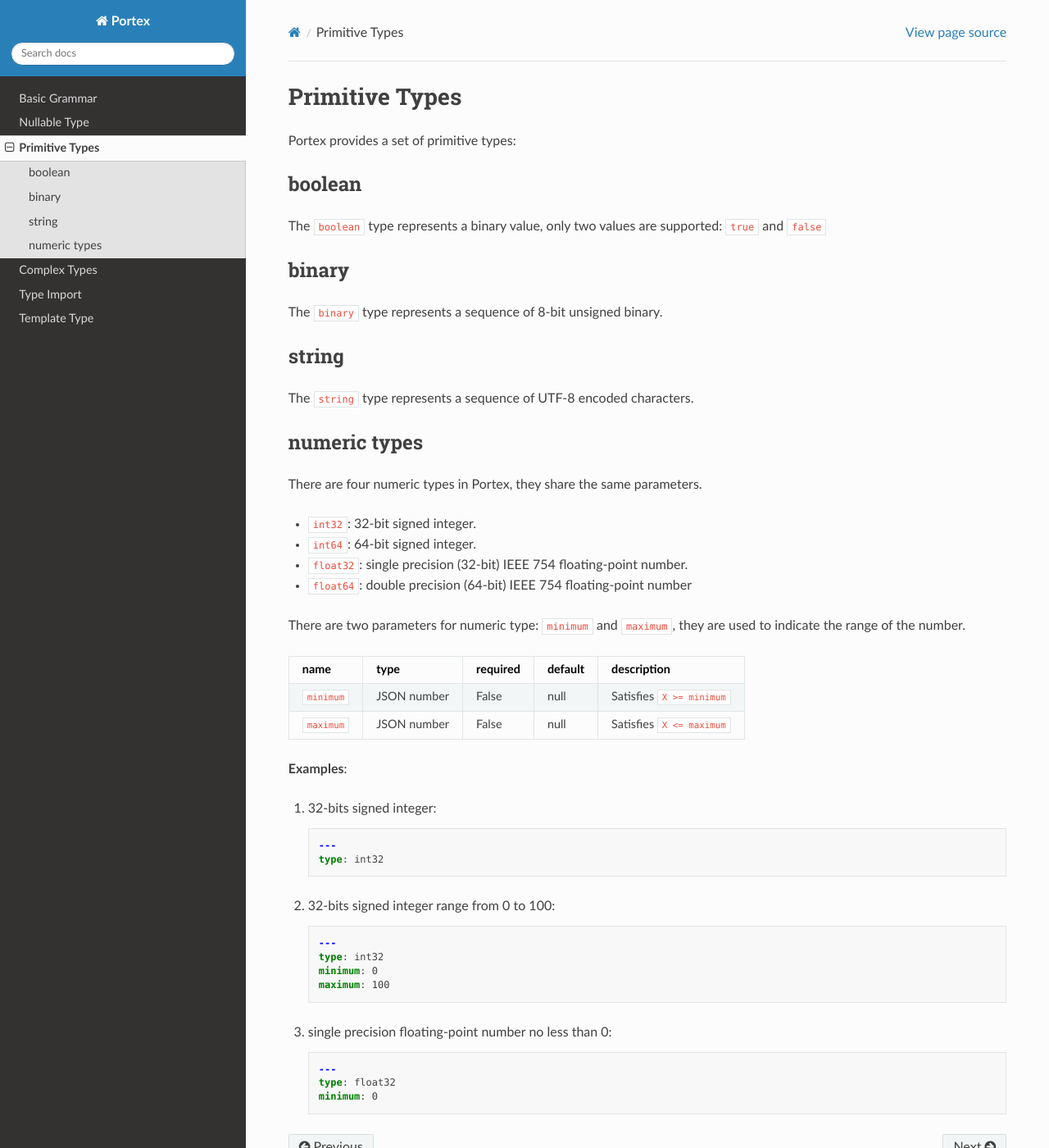
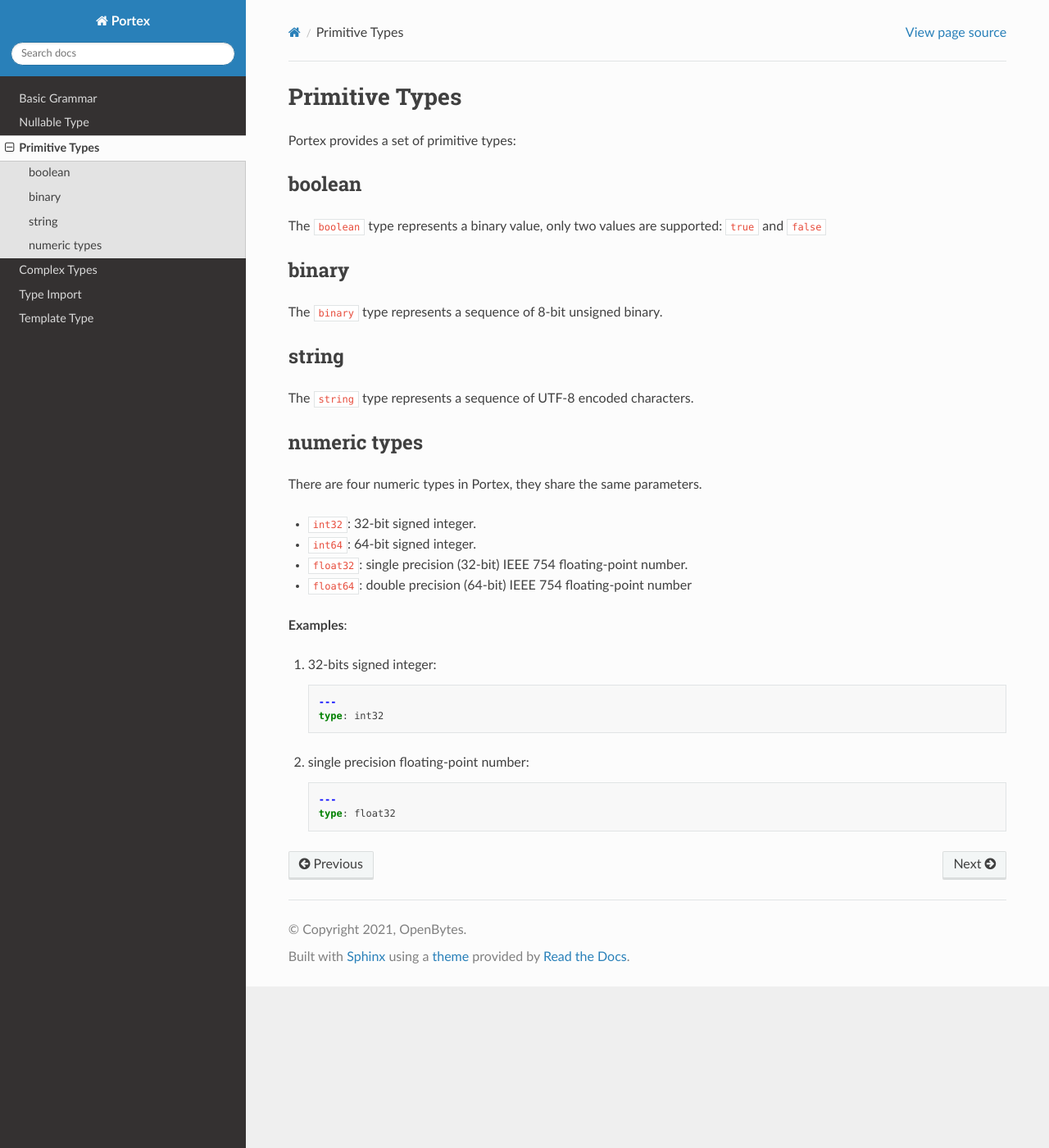
Before and after one commit to Project-OpenBytes/portex, a Sphinx documentation site: the page built from docs/source/schema/primitive_types.rst, in a window 1280 px wide and 1400 px high. Shown: the whole window at 82% size. Built offline with Sphinx 7.4.7 and the Read the Docs theme 2.0.0, drawn with Linux system fonts in a browser that asks for light colours.

Commit message:
docs: remove the "maximum" and "minimum" parameters of numeric types

```diff
--- a/docs/source/schema/complex_types/array.rst
+++ b/docs/source/schema/complex_types/array.rst
@@ -45,7 +45,7 @@ The ``array`` type represents a sequence of elements which have the same type.
 
 **Examples**:
 
-#. a natural number array with unlimited length:
+#. an int32 array with unlimited length:
 
    .. code:: yaml
 
@@ -53,9 +53,8 @@ The ``array`` type represents a sequence of elements which have the same type.
       type: array
       items:
         type: int32
-        minimum: 0
 
-#. an integer array with fixed length:
+#. an int32 array with fixed length:
 
    .. code:: yaml
 
--- a/docs/source/schema/complex_types/record.rst
+++ b/docs/source/schema/complex_types/record.rst
@@ -83,7 +83,6 @@ corresponding type.
 
         - name: age
           type: int32
-          minimum: 0
 
         - name: student number
           type: string
--- a/docs/source/schema/primitive_types.rst
+++ b/docs/source/schema/primitive_types.rst
@@ -23,9 +23,6 @@ The ``binary`` type represents a sequence of 8-bit unsigned binary.
 
 The ``string`` type represents a sequence of UTF-8 encoded characters.
 
-
-.. _numeric_types:
-
 ***************
  numeric types
 ***************
@@ -37,31 +34,6 @@ There are four numeric types in Portex, they share the same parameters.
 -  ``float32``: single precision (32-bit) IEEE 754 floating-point number.
 -  ``float64``: double precision (64-bit) IEEE 754 floating-point number
 
-There are two parameters for numeric type: ``minimum`` and ``maximum``, they are used to indicate
-the range of the number.
-
-.. list-table::
-   :header-rows: 1
-   :widths: auto
-
-   -  -  name
-      -  type
-      -  required
-      -  default
-      -  description
-
-   -  -  ``minimum``
-      -  JSON number
-      -  False
-      -  null
-      -  Satisfies ``X >= minimum``
-
-   -  -  ``maximum``
-      -  JSON number
-      -  False
-      -  null
-      -  Satisfies ``X <= maximum``
-
 **Examples**:
 
 #. 32-bits signed integer:
@@ -71,19 +43,9 @@ the range of the number.
       ---
       type: int32
 
-#. 32-bits signed integer range from 0 to 100:
-
-   .. code:: yaml
-
-      ---
-      type: int32
-      minimum: 0
-      maximum: 100
-
-#. single precision floating-point number no less than 0:
+#. single precision floating-point number:
 
    .. code:: yaml
 
       ---
       type: float32
-      minimum: 0
```
Also changed, not shown: docs/source/schema/basic_grammar.rst (+5 -6 lines).
